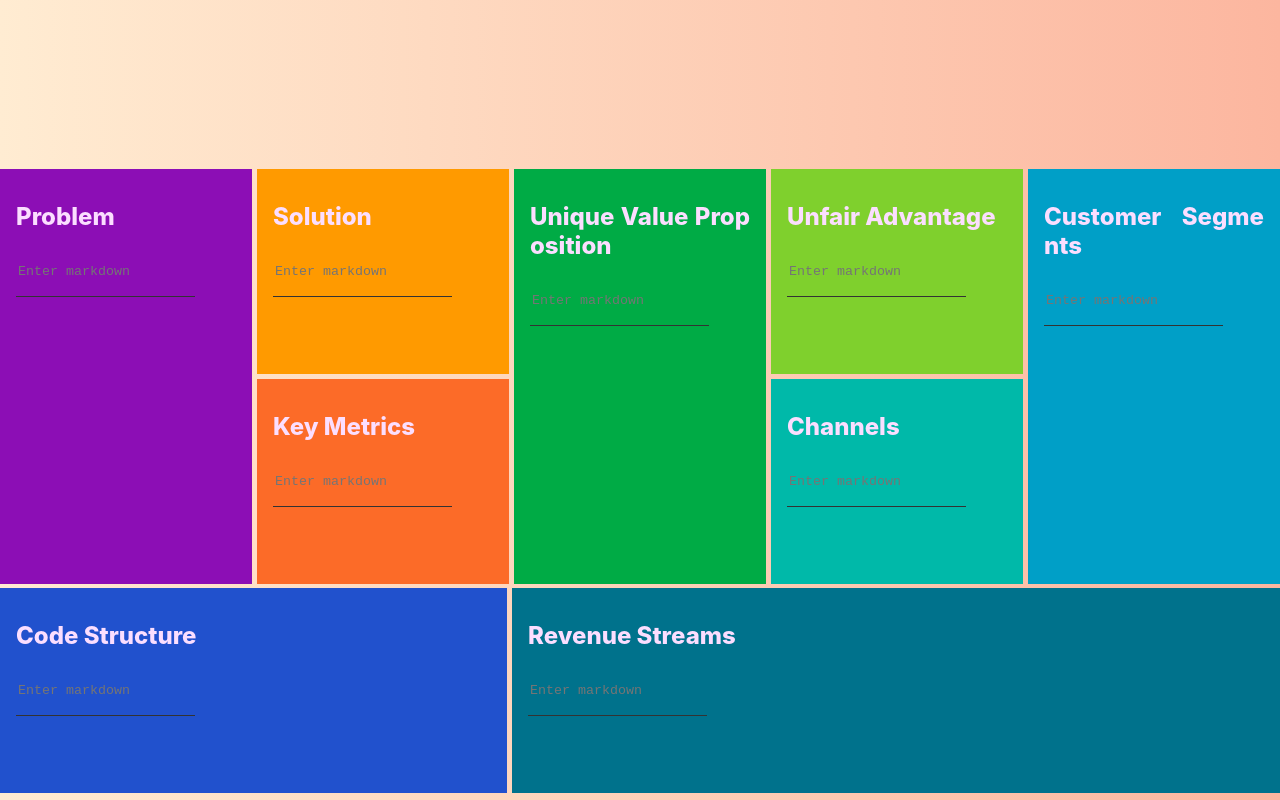
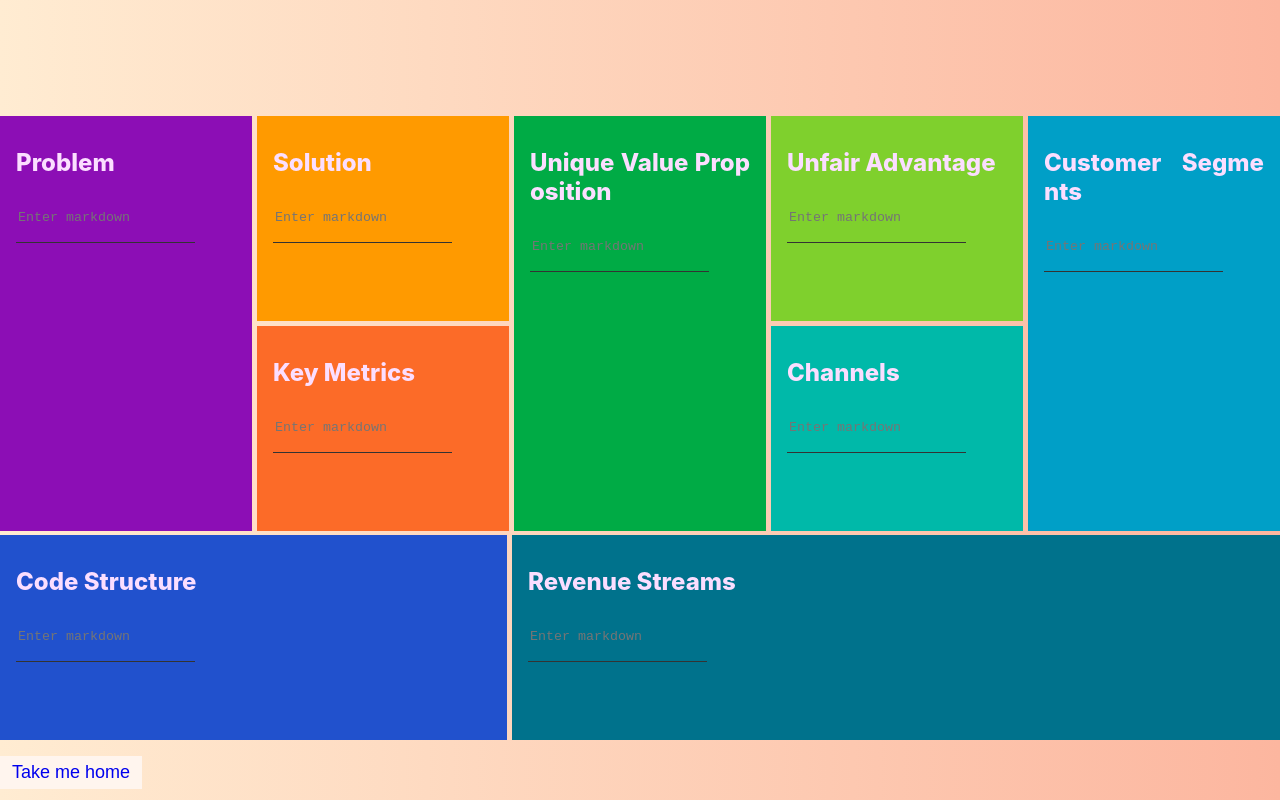
Before and after one commit to mayankagnihotri7/canvanizer, a React (Create React App) app: page /canvas in a window 1280 px wide. Shown: the top 800 px of the page. Built offline with nearby package versions, Linux system fonts and the light colour scheme.

Commit message:
UI improvement

```diff
--- a/src/LeanCanvas.jsx
+++ b/src/LeanCanvas.jsx
@@ -14,7 +14,7 @@ class LeanCanvas extends Component {
   render() {
     return (
       <>
-        <div style={{ padding: "10.59rem 0" }}>
+        <div style={{ padding: "7.25rem 0" }}>
           <div className="wrapper">
             <Problem />
             <Solutions />
```
